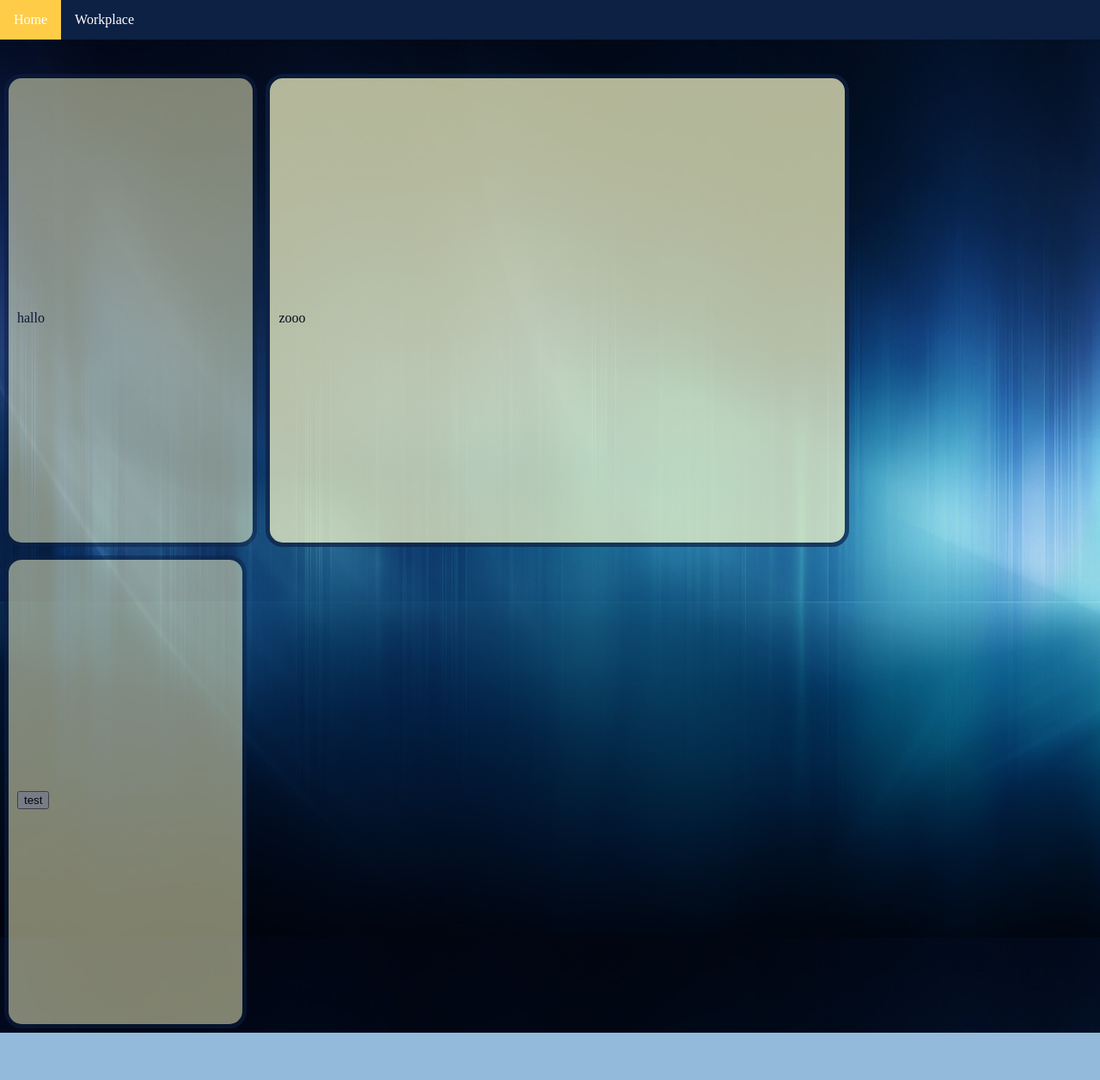
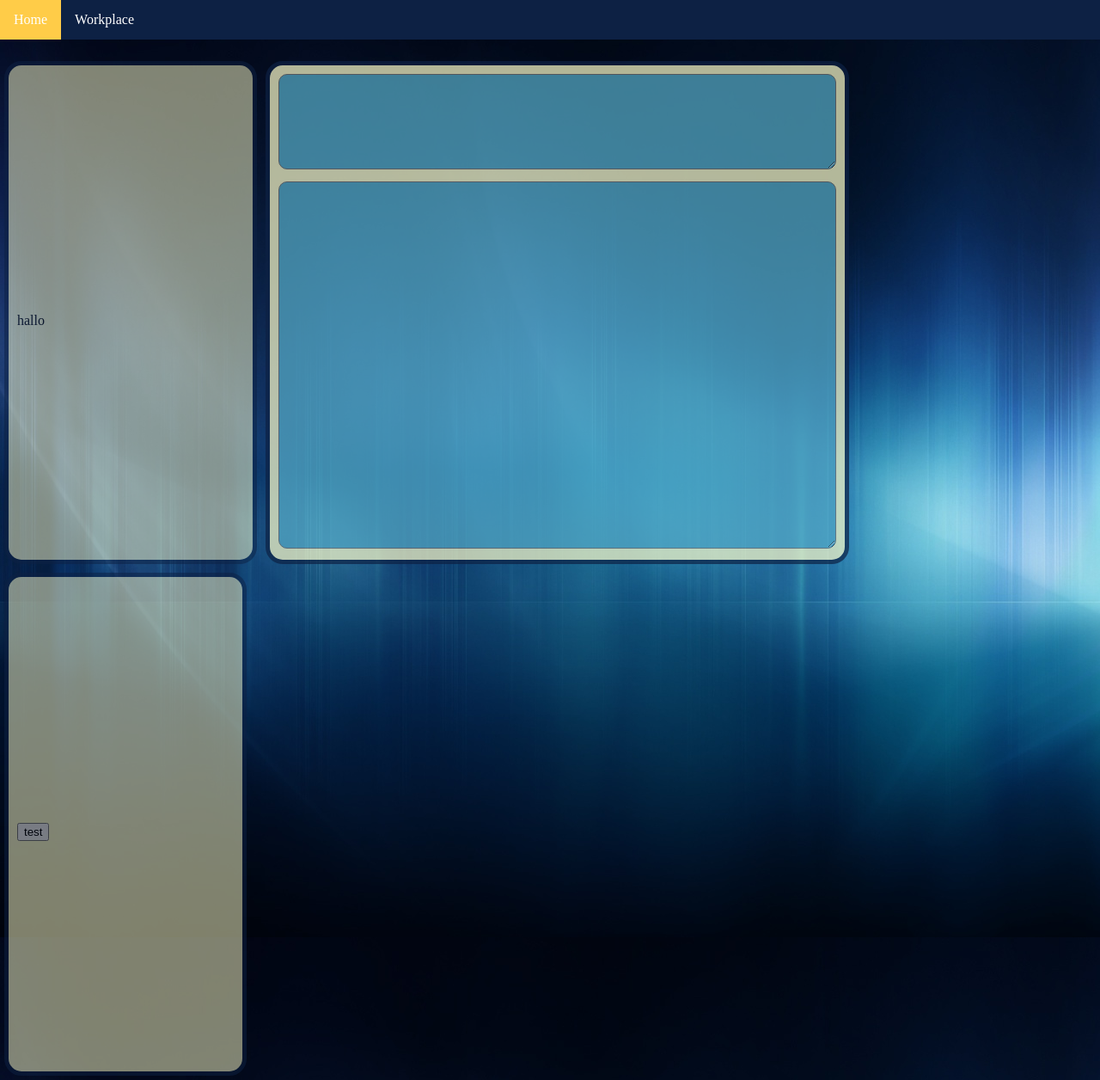
Before and after one commit to sgehin/ays, a PHP site: page /workplace.php in a window 1280 px wide. Shown: the part 110-1366 px from the top of the page at 86% size. Before the commit the page ends 1311 px from the top, so only its background shows below. Run offline with PHP 8.4, Linux system fonts and the light colour scheme.

Commit message:
change content on different locations with javascript

```diff
--- a/MyStyle.css
+++ b/MyStyle.css
@@ -55,7 +55,7 @@ li a:hover:not(.active) {
     background-color: #FFCC48;
 }
 #spaceline{
-    height: 35px;
+    height: 20px;
 }
 h1 {
     color: white;
@@ -80,7 +80,7 @@ h2 {
     opacity: 0.5;
     background-color: #ffffcc;
     width: 23%;
-    height: 550px;
+    height: 585px;
     margin: 5px;
     padding-left: 10px;
     align-content: center;
@@ -93,9 +93,12 @@ h2 {
     opacity: 0.7;
     background-color: #ffffcc;
     width: 53%;
-    height: 550px;
+    height: 585px;
     margin: 5px;
     padding-left: 10px;
+    padding-right: 10px;
+    padding-top: 10px;
+    padding-bottom: 10px;
     align-content: center;
     border-style: solid;
     border-radius: 20px;
@@ -106,7 +109,7 @@ h2 {
     opacity: 0.5;
     background-color: #ffffcc;
     width: 22%;
-    height: 550px;
+    height: 585px;
     margin: 5px;
     padding-left: 10px;
     align-content: center;
@@ -116,7 +119,28 @@ h2 {
 }
 /*                              input */
 input{
-    background-color : #ffcc48;
-    height: 30px;
-    border-radius: 10px
+    background-color : #58AFCB;
+    height: 20%;
+    width: 100%;
+    border-radius: 10px;
+    padding: 5px;
+    word-wrap: break-word;
 }
+#inputnote{
+    height: 77%;
+    width: 100%;
+    border-radius: 10px;
+    margin-top: 10px;
+
+}
+textarea{
+    background-color : #58AFCB;
+    height: 20%;
+    width: 100%;
+    border-radius: 10px;
+    padding: 5px;
+    word-wrap: break-word;
+}
+#displaybox{
+    padding-top: 100 px;
+}
--- a/index.php
+++ b/index.php
@@ -2,7 +2,7 @@
 
 
 <?php include 'general.php';
-// subgoal change innerHTML of id=invoerscherm with js
+// subgoal button on one area changes content on different div's with javascript
 
 ?>
 <html lang="en">
--- a/workplace.php
+++ b/workplace.php
@@ -9,10 +9,10 @@
         <title>@ YOUR SERVICE</title>
     </head>
     <script>
-        function test(){
-
-
-    document.getElementById("displaybox").innerHTML = "<br><h2 class=test>INVOERSCHERM</h2>";
+        function test() {
+            var someText = "Hier worden de aantekeningen ingevoerd";
+            document.getElementById("inputsubject").value = "Subject";
+            document.getElementById("inputnote").value = someText;
             document.getElementById("generalbox").innerHTML = "<br><h2 class=test>ALGEMEEN</h2>";
         }
     </script>
@@ -33,8 +33,8 @@
                                     hallo
                                 </div>
                                 <div class="column middle" id="displaybox">
-                 <br>
-                zooo
+                                    <textarea type="text" id="inputsubject" name="subject"></textarea>
+                                    <textarea type="text" id="inputnote" name="note" value="deze text moet vervangen worden"></textarea>
                                 </div>
                                 <div class="column right" id="searchbox">
                                     <br>
```
Lines whose indentation alone changed are shown as unchanged.
